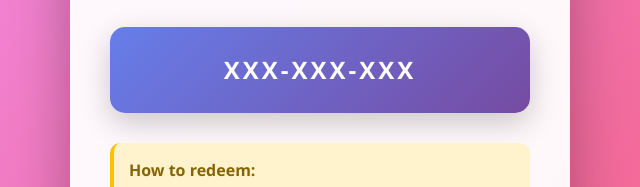
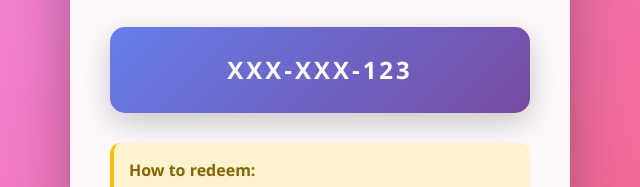
Before and after one commit to SayantanM7/tusudi, a plain HTML site: page code.html in a window 1280 px wide. Shown: the part 294-481 px from the top of the page, 320-960 px from the left. Drawn offline with nearby package versions, Linux system fonts and the light colour scheme.

Commit message:
Update Amazon gift card code in code.html

```diff
--- a/code.html
+++ b/code.html
@@ -129,7 +129,7 @@
     <script src="https://cdn.jsdelivr.net/npm/bootstrap@5.3.0/dist/js/bootstrap.bundle.min.js"></script>
     <script>
         // Replace this with your actual Amazon gift card code
-        document.getElementById('giftCode').textContent = 'XXX-XXX-XXX';
+        document.getElementById('giftCode').textContent = 'XXX-XXX-123';
     </script>
 </body>
 </html>
```
